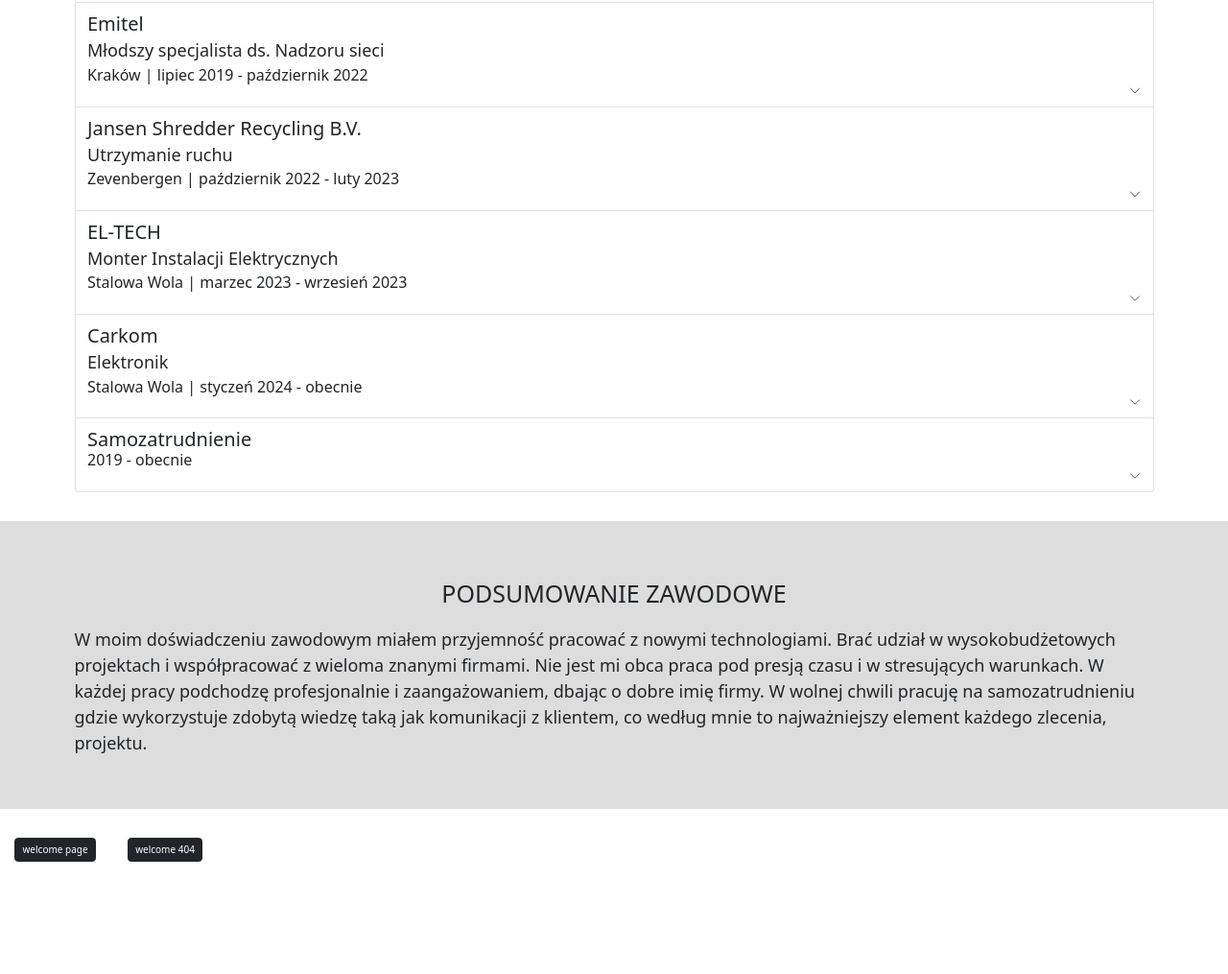
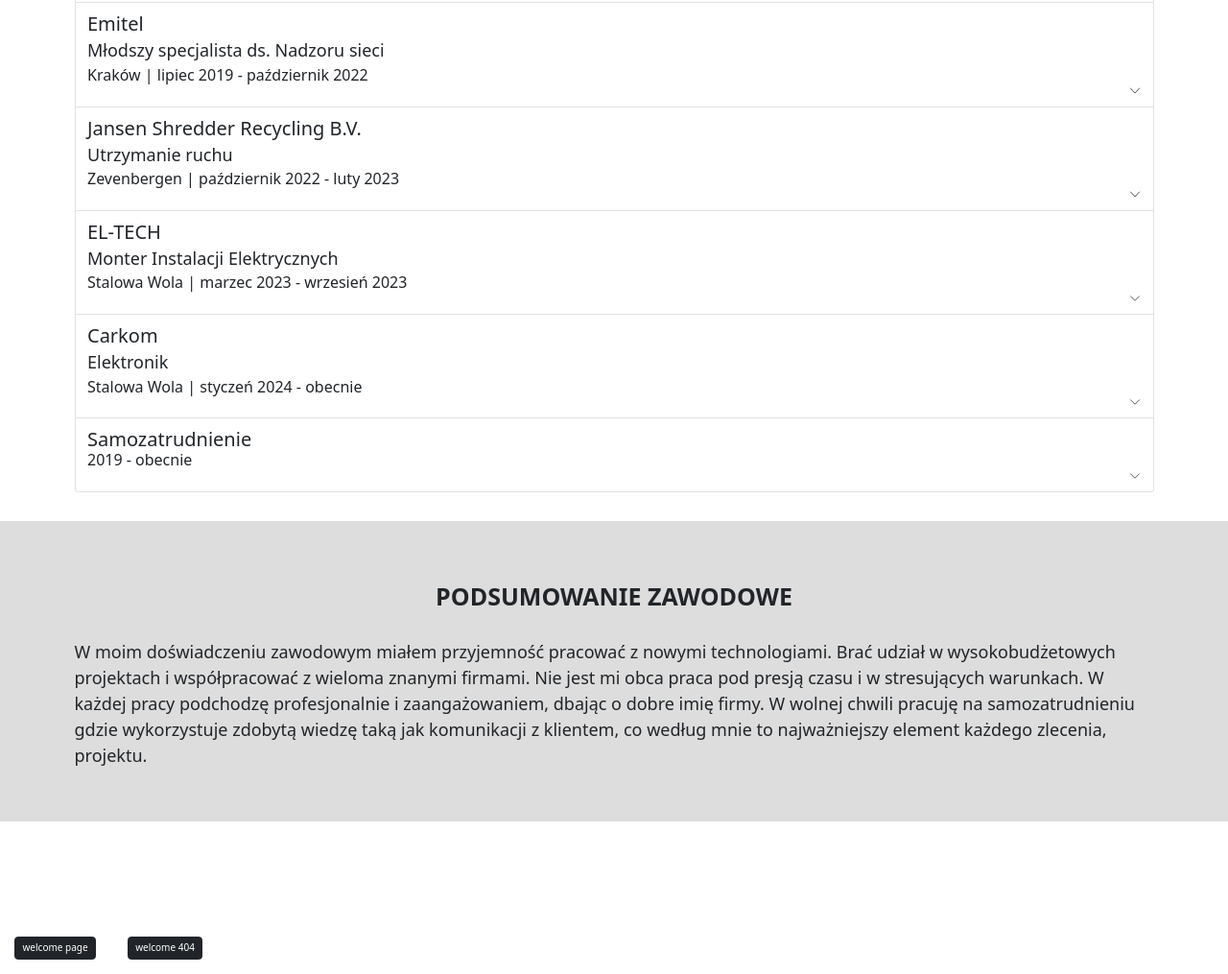
Before and after one commit to vatras-KJ/Portfolio, a website: page index.html in a window 1280 px wide. Shown: the part 1138-2153 px from the top of the page at 96% size. Before the commit the page ends 2051 px from the top, so only its background shows below. Drawn offline with nearby package versions, Linux system fonts and the light colour scheme.

Commit message:
edited title style for the job-inf section

```diff
--- a/index.html
+++ b/index.html
@@ -167,7 +167,7 @@
 
   <section class="job-inf py-5">
     <div class="container py-4">
-      <h3 class="text-center text-uppercase py-4">Podsumowanie Zawodowe</h3>
+      <p class="job-inf-title text-center text-uppercase py-4 fw-bold">Podsumowanie Zawodowe</p>
       <p>W moim doświadczeniu zawodowym miałem przyjemność pracować z nowymi technologiami. Brać
         udział w wysokobudżetowych projektach i współpracować z wieloma znanymi firmami. Nie jest mi obca praca pod
         presją czasu i w stresujących warunkach. W każdej pracy podchodzę profesjonalnie i zaangażowaniem, dbając o
@@ -175,6 +175,14 @@
         komunikacji z klientem, co według mnie to najważniejszy element każdego zlecenia, projektu.</p>
     </div>
   </section>
+
+    <section class="py-4">
+      <div class="skils container py-5">
+
+      </div>
+    </section>
+
+
   </main>
 
   <a href="./page/welcome.html" class="btn btn-dark m-4">welcome page</a>
--- a/src/sass/main.scss
+++ b/src/sass/main.scss
@@ -24,6 +24,8 @@
 	color: $firstcolor;
 	font-weight: bold;
 }
+
+// -----------------------------------------------------------------------------------
 
 header {
 	background-image: url('../img/header.jpg');
@@ -113,7 +115,8 @@
 
 .job-inf {
 	background-color: #ddd;
-	& h3 {
+
+	&-title  {
 		font-size: 2.5rem;
 	}
 }
```
Also changed, not shown: dist/css/main.min.css, 2 other files.
